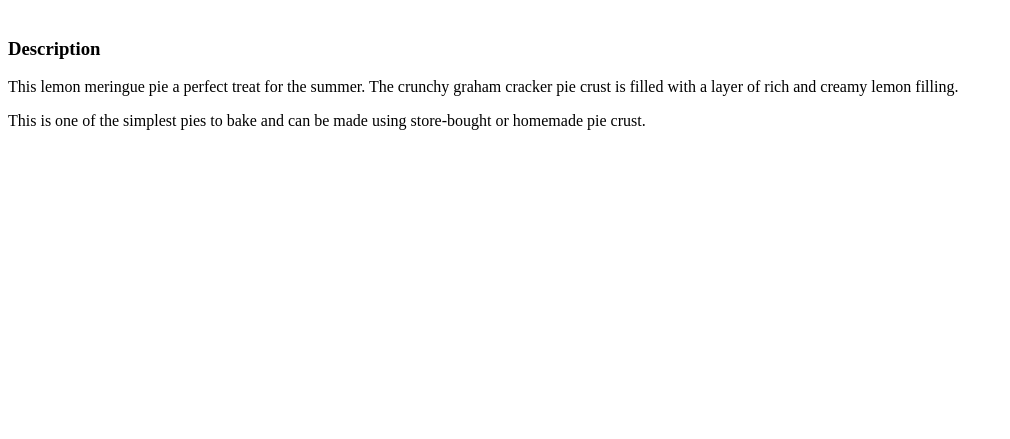
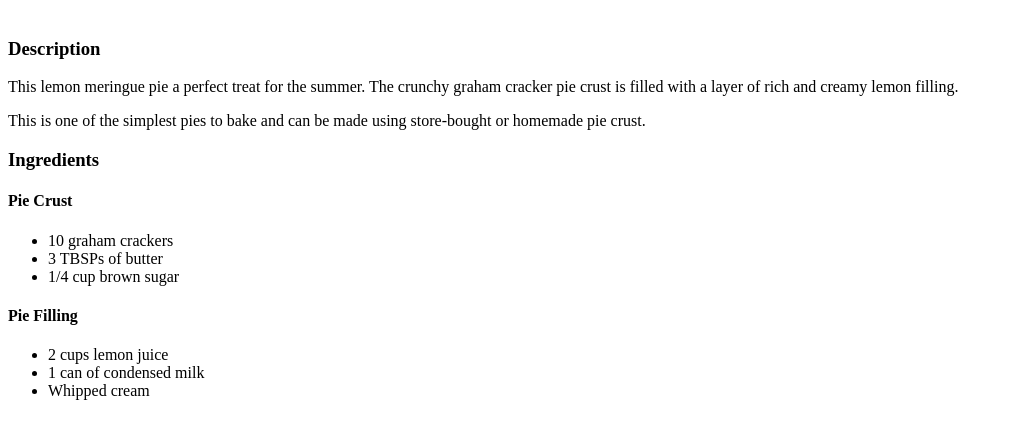
Before and after one commit to caroline-ch/odin-recipes, a plain HTML site: page lemon-meringue-pie.html in a window 1280 px wide. Shown: the part 79-518 px from the top of the page, without its empty margins (0-1010 px from the left). Drawn offline with Linux system fonts and the light colour scheme.

Commit message:
lemon-meringue-pie.html

```diff
--- a/lemon-meringue-pie.html
+++ b/lemon-meringue-pie.html
@@ -9,7 +9,22 @@
         <h1>Lemon Meringue Pie</h1>
         <img src "https://www.landolakes.com/recipe/17514/creamy-lemon-meringue-pie/">
         <h3>Description</h3>
-        <p>This lemon meringue pie a perfect treat for the summer. The crunchy graham cracker pie crust is filled with a layer of rich and creamy lemon filling.</p>
-        <p>This is one of the simplest pies to bake and can be made using store-bought or homemade pie crust.</p>
+            <p>This lemon meringue pie a perfect treat for the summer. The crunchy graham cracker pie crust is filled with a layer of rich and creamy lemon filling.</p>
+            <p>This is one of the simplest pies to bake and can be made using store-bought or homemade pie crust.</p>
+        <h3>Ingredients</h3>
+        <h4>Pie Crust</h4>
+        <ul>
+            <li>10 graham crackers</li>
+            <li>3 TBSPs of butter</li>
+            <li>1/4 cup brown sugar</li>
+        </ul>
+        <h4>Pie Filling</h4>
+        <ul>
+            <li>2 cups lemon juice</li>
+            <li>1 can of condensed milk</li>
+            <li>Whipped cream</li>
+        </ul>
+
+
     </bpdy>
 </html>
```
